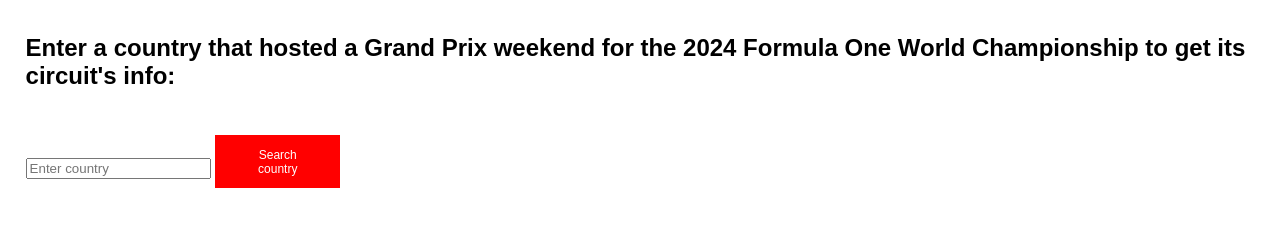
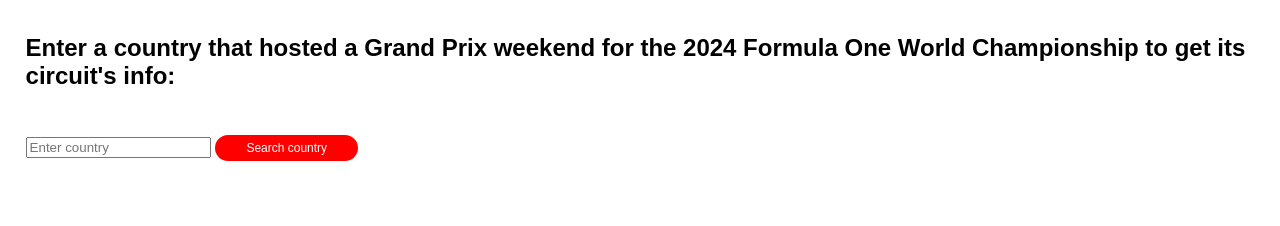
Before and after one commit to AlexLTF/AlexLTF, a plain HTML site: page f1/circuit.html in a window 1280 px wide. Shown: the part 238-464 px from the top of the page. Drawn offline with Linux system fonts and the light colour scheme.

Commit message:
Update button sizes

```diff
--- a/f1/f1.css
+++ b/f1/f1.css
@@ -210,15 +210,15 @@ body {
 #fetchButton, #fetchButton2, #fetchButton3, #fetchButton4, #fetchButton5, #fetchButton6, #fetchButton7 {
   background-color: red;
   color: white;
-  border-style: solid;
-  border:none;
-  font-size: 75%;
+  border-style: none;
+  border-radius: 50px;
   padding: 1% 2.5%;
   text-align: center;
   transition-duration: 0.3s;
   cursor: pointer;
-  height: 10%;
-  width: 10%;
+  height: 100%;
+  line-height: 5%;
+  font-size: 75%;
 }
 
 #fetchButton2:hover, #fetchButton4:hover, #fetchButton5:hover, #fetchButton6:hover, #fetchButton7:hover {
```
